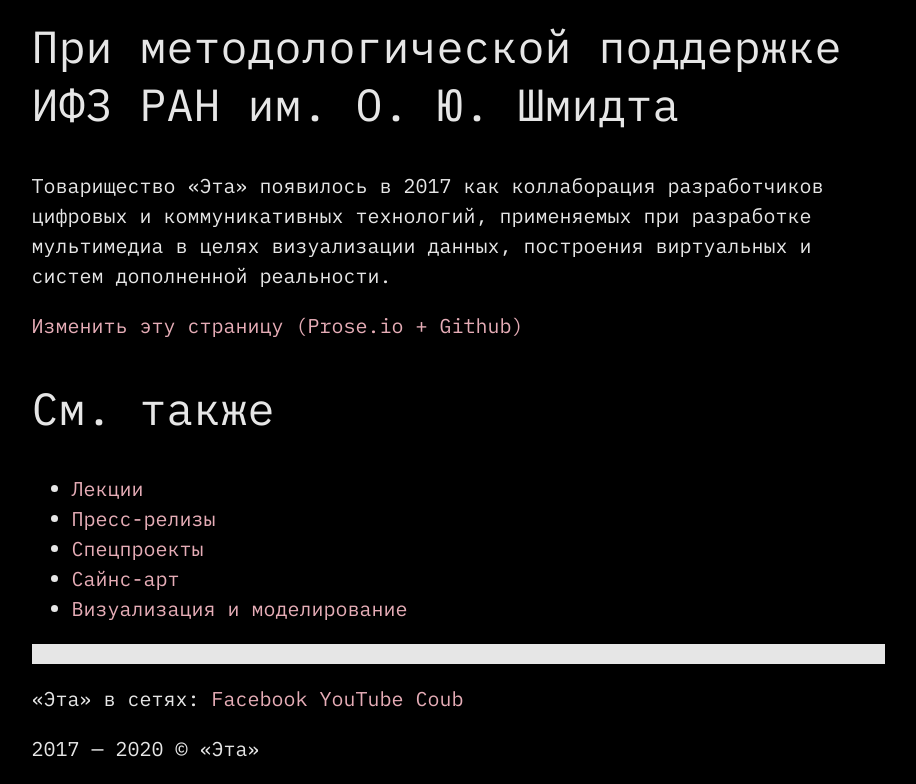
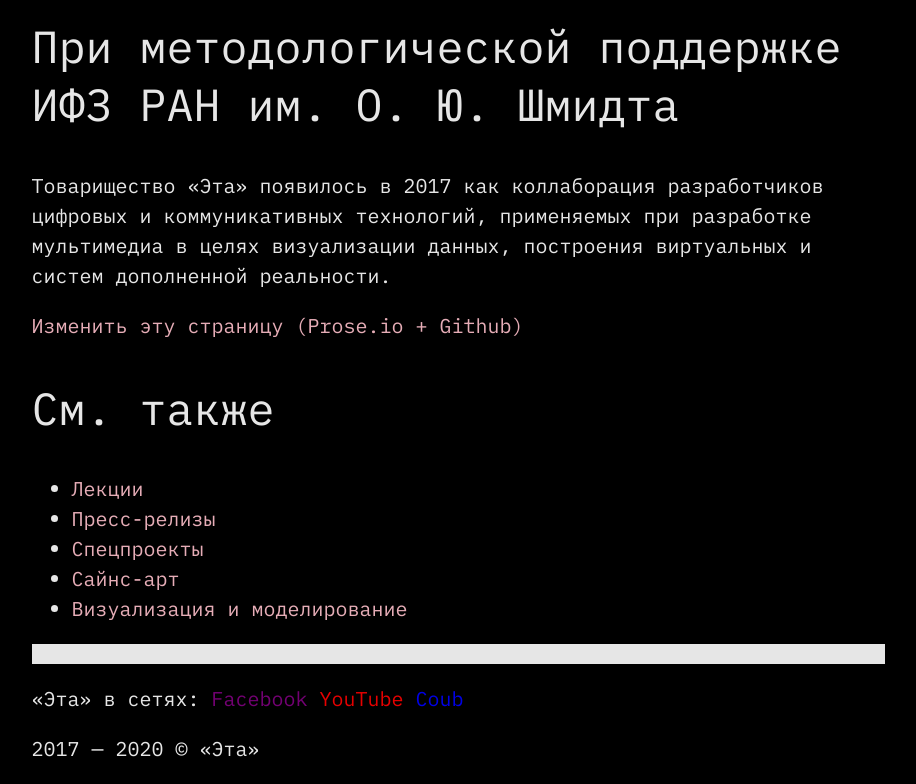
Before and after one commit to indexmod/eta.ga, a Jekyll site: the page built from index.md, in a window 1280 px wide. Shown: the part 473-1257 px from the top of the page, without its empty margins (200-1116 px from the left). Built offline with Jekyll 4.4.1, drawn with Linux system fonts in a browser that asks for light colours.

Commit message:
Update style.scss

```diff
--- a/assets/css/style.scss
+++ b/assets/css/style.scss
@@ -88,8 +88,18 @@ a:link {
     text-decoration: none;
 }
 
-a:facebook.link {
+a.facebook:link {
     color: purple;
+    text-decoration: none;
+}
+
+a.youtube:link {
+    color: red;
+    text-decoration: none;
+}
+
+a.coub:link {
+    color: blue;
     text-decoration: none;
 }
 
```
